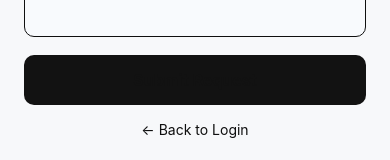
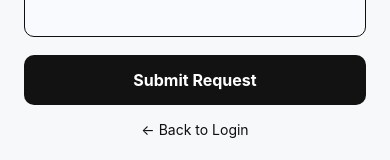
Before and after one commit to monishradhakrishnan/pdf-share-frontend, a React Native app: screen /RequestAccess in a window 390 px wide. Shown: the part 538-698 px from the top of the page. Built offline with nearby package versions, Linux system fonts and the light colour scheme.

Commit message:
ui change

```diff
--- a/src/screens/RequestAccessScreen.js
+++ b/src/screens/RequestAccessScreen.js
@@ -103,12 +103,13 @@ export default function RequestAccessScreen({ navigation }) {
   );
 }
 
+
 const s = StyleSheet.create({
   container: { flexGrow: 1, padding: 24, backgroundColor: '#f7f8fa', justifyContent: 'center' },
   title: { fontSize: 26, fontWeight: '700', color: '#0f0f0f', marginBottom: 8 },
   subtitle: { fontSize: 14, color: '#0d0d0d', marginBottom: 28, lineHeight: 20 },
   input: {
-    backgroundColor: '#f8fafd', color: '#f1f5f9', borderRadius: 10,
+    backgroundColor: '#f8fafd', color: '#0f0f0f', borderRadius: 10, // ✅ fixed: was '#f1f5f9' (near white, invisible)
     padding: 14, marginBottom: 14, fontSize: 15, borderWidth: 1, borderColor: '#0f0f0f',
   },
   textarea: { height: 110 },
@@ -116,6 +117,6 @@ const s = StyleSheet.create({
     backgroundColor: '#121212', borderRadius: 10, padding: 15,
     alignItems: 'center', marginTop: 4, marginBottom: 16,
   },
-  btnText: { color: '#121212', fontWeight: '700', fontSize: 16 },
+  btnText: { color: '#ffffff', fontWeight: '700', fontSize: 16 }, // ✅ fixed: was '#121212' (invisible on dark button)
   back: { color: '#0f0f0f', textAlign: 'center', fontSize: 14 },
 });
```
